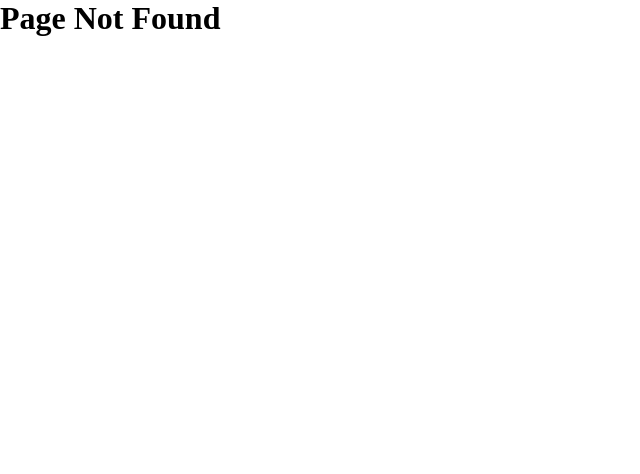
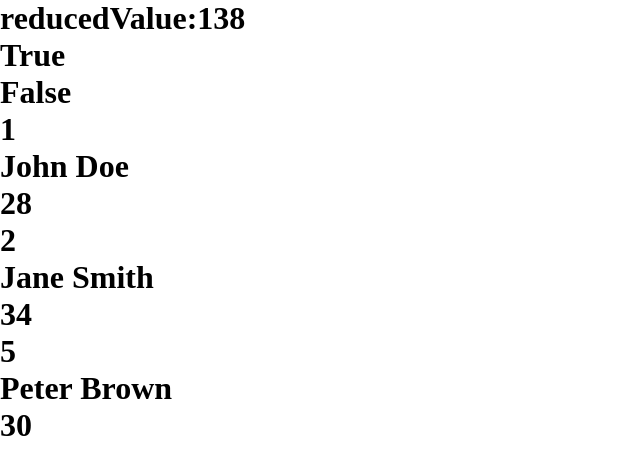
Before and after one commit to Tusharhotbit123/reactBasics, a React (Create React App) app: page /methods in a window 1280 px wide. Before the commit this address had no page. Shown: the top 474 px of the page, without its empty margins (0-640 px from the left). Built offline with nearby package versions, Linux system fonts and the light colour scheme.

Commit message:
array methods in reactjs

```diff
--- a/src/App.js
+++ b/src/App.js
@@ -3,6 +3,7 @@ import { BrowserRouter as Router,Routes,Route } from "react-router-dom";
 import PageNotFound from "./components/PageNotFound";
 import UserCard from "./components/UserCard";
 import Form from "./components/Form";
+import ArrayMethods from "./components/ArrayMethods";
 
 function App() {
 
@@ -14,6 +15,7 @@ function App() {
            <Route path="*" element={<PageNotFound/>}/>
            <Route path="/users" element={<UserCard/>}/>
            <Route path="/form" element={<Form/>}/>
+           <Route path="/methods" element={<ArrayMethods/>}/>
         </Routes>
       </Router>
     </div>
--- /dev/null
+++ b/src/components/ArrayMethods.jsx
@@ -0,0 +1,40 @@
+import React from 'react'
+
+const ArrayMethods = () => {
+
+    const people = [
+        { id: 1, name: 'John Doe', age: 28 },
+        { id: 2, name: 'Jane Smith', age: 34 },
+        { id: 3, name: 'Sam Johnson', age: 21 },
+        { id: 4, name: 'Lisa White', age: 25 },
+        { id: 5, name: 'Peter Brown', age: 30 }
+      ];
+
+      const filteredPeople=people.filter((people)=>people.age>25)
+      const reducedPeople=people.reduce((total,curr)=>total+curr.age,0)
+      people.forEach((num)=>console.log(num*2))
+      const somePeople=people.some((person)=>person.age%2==0)//returns true or false
+      const everyPerson=people.every((person)=>person.age%2==0) //returns true of false
+
+
+
+  return (
+    <div>
+         <h1>reducedValue:{reducedPeople}</h1>
+         <h1>{somePeople?"True":"False"}</h1>
+         <h1>{everyPerson?"True":"False"}</h1>
+         {filteredPeople.map((val)=>{
+          return(
+            <div key={val.id}>
+               <h1>{val.id}</h1>
+               <h1>{val.name}</h1>
+               <h1>{val.age}</h1>
+            </div>
+          )
+         })}
+
+    </div>
+  )
+}
+
+export default ArrayMethods
```
